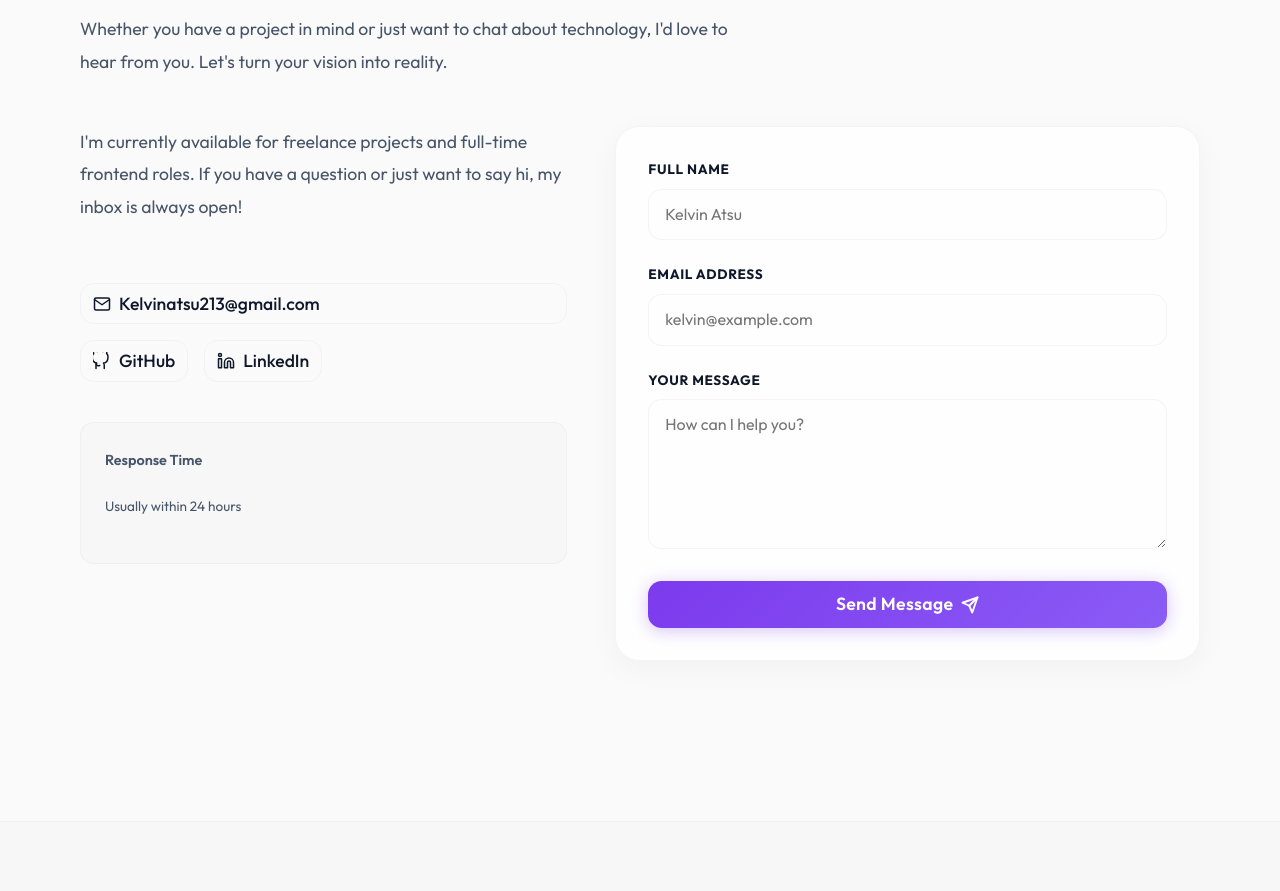
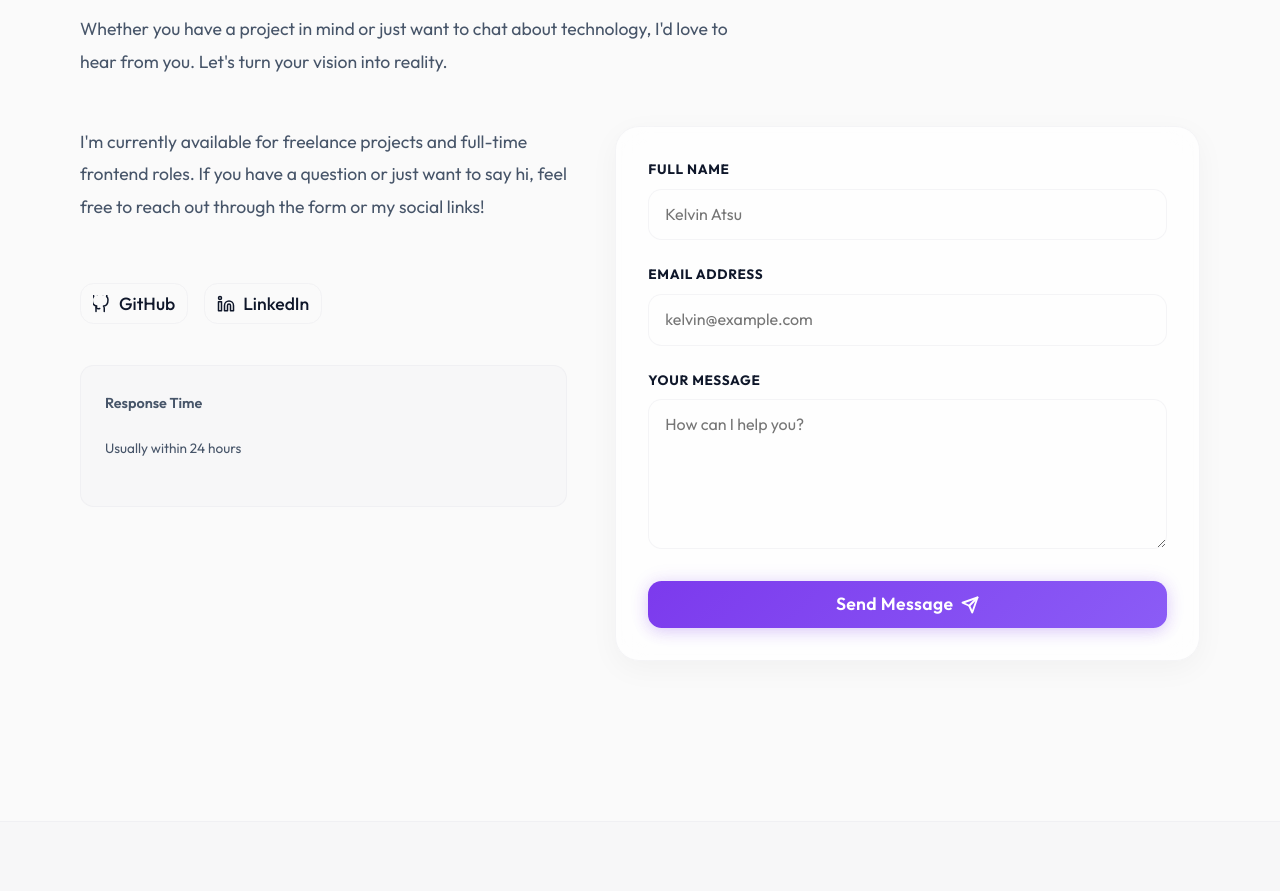
Before and after one commit to devkad67/my_portfolio-, a React (Vite) app: page / in a window 1280 px wide. Shown: the part 6080-6971 px from the top of the page. Built offline with nearby package versions, Linux system fonts and the light colour scheme; no server answers.

Commit message:
Integrated technology logos in skills section and enhanced contact privacy by hiding raw email address

```diff
--- a/src/pages/Home.tsx
+++ b/src/pages/Home.tsx
@@ -390,13 +390,9 @@ const Home = () => {
         <div className="contact-section-grid">
           {/* Contact Info */}
           <div className="contact-info">
-            <p>I'm currently available for freelance projects and full-time frontend roles. If you have a question or just want to say hi, my inbox is always open!</p>
+            <p>I'm currently available for freelance projects and full-time frontend roles. If you have a question or just want to say hi, feel free to reach out through the form or my social links!</p>
 
             <div className="contact-links" style={{ marginTop: '1rem', display: 'flex', flexDirection: 'column', gap: '1rem' }}>
-              <a href="mailto:Kelvinatsu213@gmail.com" className="btn btn-outline" style={{ justifyContent: 'flex-start' }}>
-                <svg xmlns="http://www.w3.org/2000/svg" width="18" height="18" viewBox="0 0 24 24" fill="none" stroke="currentColor" strokeWidth="2" strokeLinecap="round" strokeLinejoin="round"><path d="M4 4h16c1.1 0 2 .9 2 2v12c0 1.1-.9 2-2 2H4c-1.1 0-2-.9-2-2V6c0-1.1.9-2 2-2z"></path><polyline points="22,6 12,13 2,6"></polyline></svg>
-                <span>Kelvinatsu213@gmail.com</span>
-              </a>
               <div style={{ display: 'flex', gap: '1rem' }}>
                 <a href="https://github.com/kaddev" target="_blank" rel="noopener noreferrer" className="btn btn-outline">
                   <svg xmlns="http://www.w3.org/2000/svg" width="18" height="18" viewBox="0 0 24 24" fill="none" stroke="currentColor" strokeWidth="2" strokeLinecap="round" strokeLinejoin="round"><path d="M15 22v-4a4.8 4.8 0 0 0-1-3.2c3-.3 6-1.5 6-8.5a6.5 6.5 0 0 0-1.9-4.5 5.8 5.8 0 0 0-.2-4.5s-1.5-.5-4.4 2a15.2 15.2 0 0 0-8 0c-2.9-2.5-4.4-2-4.4-2a5.8 5.8 0 0 0-.2 4.5 6.5 6.5 0 0 0-1.9 4.5c0 7 3 8.2 6 8.5a4.8 4.8 0 0 0-1 3.2v4"></path><path d="M9 18c-4.5 1.6-5-2.5-5-2.5"></path></svg>
```
